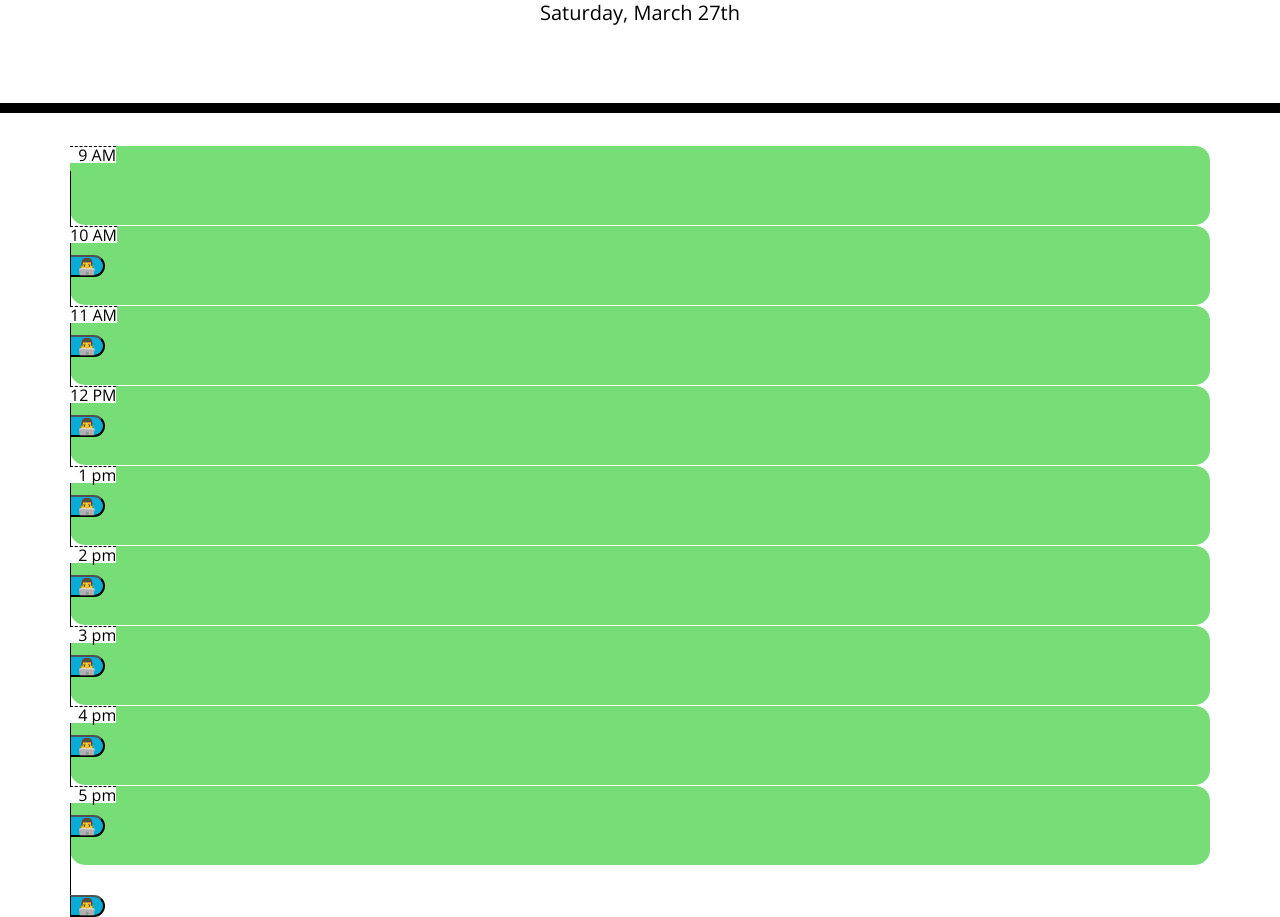
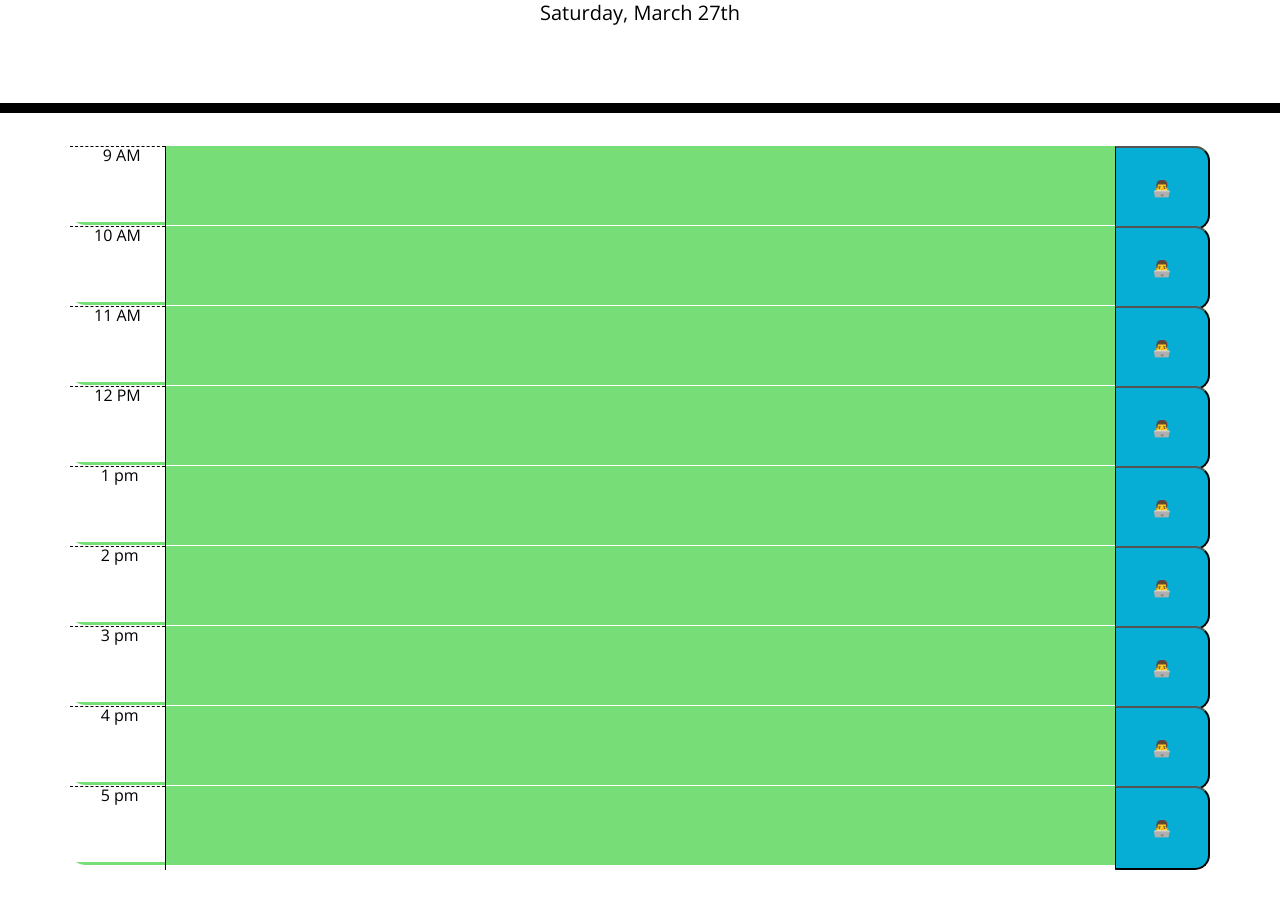
Before and after one commit to Joshwrightdev/Work-Day-Scheduler, a plain HTML site: page index.html in a window 1280 px wide. Shown: the part 191-1108 px from the top of the page. After the commit the page ends 1061 px from the top, so only its background shows below. Drawn offline with nearby package versions, Linux system fonts and the light colour scheme.

Commit message:
almost working

```diff
--- a/Assets/js/scripts.js
+++ b/Assets/js/scripts.js
@@ -4,7 +4,6 @@ var timeRow = $(".time-row");
 var currentDate = moment().format("dddd, MMMM Do");
 var currentHour = moment().format("H");
 var toDoItems = [];
-console.log(currentHour)
 
 // An array of objects
 function startSchedule() {
@@ -79,6 +78,19 @@ $(document).ready(function () {
 
   //render schedule from local storage
   renderSchedule();
-  //when a todo item save button is clicked, save it
-  scheduleArea.on("click", "button", saveIt);
+  //".savBtn"when a todo item save button is clicked, save it
+  $(".saveBtn").on("click",function(){
+    var time = $(this).parent().attr("data-hour");
+    var userInput =$(this).siblings("textarea").val();
+    console.log(time)
+    console.log(userInput)
+    localStorage.setItem(time, userInput);
+
+  }
+  );
+  for (let i= 9; i< 18; i++) {
+    $("#"+i).val(localStorage.getItem(i));
+    console.log(i)
+  }
+
 });
--- a/Assets/style.css
+++ b/Assets/style.css
@@ -1,3 +1,5 @@
+
+
 body {
   font-family: 'Open Sans', sans-serif;
   font-size: 16px;
@@ -25,7 +27,7 @@ textarea {
   white-space: pre-wrap;
 }
 
-.time-block {
+.time-block{
   text-align: center;
   border-radius: 15px;
 }
@@ -65,7 +67,7 @@ textarea {
   color: white;
 }
 
-.saveBtn i:hover {
+.saveBtn:hover{
   font-size: 20px;
   transition: all 0.3s ease-in-out;
 }
--- a/index.html
+++ b/index.html
@@ -28,114 +28,114 @@
       <p class="lead">A simple calendar app for scheduling your work day</p>
       <p id="currentDay" class="lead"></p>
     </header>
-    <div class="container">
+    <div class="container schedule">
       <!-- Timeblocks go here -->
-      <section class="time-block row time-row" data-hour="5">
-        <label class="hour" for="">  9 AM</label>
+      <section class="time-block row time-row" data-hour="9">
+        <label class="hour col-md-1" for>  9 AM</label>
         <textarea
-          class="description"
-          id=""
-          name=""
+          id="9"
+          class="description col-md-10"
+
           rows="4"
           cols="125"
         ></textarea>
-        <button class="saveBtn">👨‍💻</button>
+        <button class="saveBtn col-md-1">👨‍💻</button>
       </section>
 
-      <section class="time-block row  time-row" data-hour="10">
-        <label class="hour" for="">10 AM</label>
+      <section class="time-block row time-row" data-hour="10">
+        <label class="hour col-md-1" for="">10 AM</label>
         <textarea
-          class="description"
-          id=""
-          name=""
+        id="10"
+          class="description col-md-10"
+
           rows="4"
           cols="125"
         ></textarea>
-        <button class="saveBtn">👨‍💻</button>
+        <button class="saveBtn col-md-1">👨‍💻</button>
       </section>
 
       <section class="time-block row time-row" data-hour="11">
-        <label class="hour" for="">11 AM</label>
+        <label class="hour col-md-1" for>11 AM</label>
         <textarea
-          class="description"
-          id=""
-          name=""
+        id="1"
+        class="description col-md-10"
+
           rows="4"
           cols="125"
         ></textarea>
-        <button class="saveBtn">👨‍💻</button>
+        <button class="saveBtn col-md-1">👨‍💻</button>
       </section>
 
       <section class="time-block row time-row" data-hour="12">
-        <label class="hour" for="">12 PM</label>
+        <label class="hour col-md-1" for>12 PM</label>
         <textarea
-          class="description"
-          id=""
-          name=""
+        id="10"
+        class="description col-md-10"
+
           rows="4"
           cols="125"
         ></textarea>
-        <button class="saveBtn">👨‍💻</button>
+        <button class="saveBtn col-md-1">👨‍💻</button>
       </section>
 
       <section class="time-block row time-row" data-hour="13">
-        <label class="hour" for="">  1 pm</label>
+        <label class="hour col-md-1" for> 1 pm</label>
         <textarea
-          class="description"
-          id=""
-          name=""
+        id="10"
+        class="description col-md-10"
+
           rows="4"
           cols="125"
         ></textarea>
-        <button class="saveBtn">👨‍💻</button>
+        <button class="saveBtn col-md-1">👨‍💻</button>
       </section>
 
-      <section class="time-block row  time-row" data-hour="14">
-        <label class="hour" for="">  2 pm</label>
+      <section class="time-block row time-row" data-hour="14">
+        <label class="hour col-md-1" for> 2 pm</label>
         <textarea
-          class="description"
-          id=""
-          name=""
+        id="10"
+        class="description col-md-10"
+
           rows="4"
           cols="125"
         ></textarea>
-        <button class="saveBtn">👨‍💻</button>
+        <button class="saveBtn col-md-1">👨‍💻</button>
       </section>
 
-      <section class="time-block row  time-row" data-hour="15">
-        <label class="hour" for="">  3 pm</label>
+      <section class="time-block row time-row" data-hour="15">
+        <label class="hour col-md-1" for> 3 pm</label>
         <textarea
-          class="description"
-          id=""
-          name=""
+        id="10"
+        class="description col-md-10"
+
           rows="4"
           cols="125"
         ></textarea>
-        <button class="saveBtn ">👨‍💻</button>
+        <button class="saveBtn col-md-1">👨‍💻</button>
       </section>
 
-      <section class="time-block row  time-row" data-hour="16">
-        <label class="hour" for="">  4 pm</label>
+      <section class="time-block row time-row" data-hour="16">
+        <label class="hour col-md-1" for> 4 pm</label>
         <textarea
-          class="description"
-          id=""
-          name=""
+        id="10"
+        class="description col-md-10"
+
           rows="4"
           cols="125"
         ></textarea>
-        <button class="saveBtn">👨‍💻</button>
+        <button class="saveBtn col-md-1">👨‍💻</button>
       </section>
 
-      <section class="time-block row  time-row" data-hour="17">
-        <label class="hour" for="">  5 pm</label>
+      <section class="time-block row time-row" data-hour="17">
+        <label class="hour col-md-1" for> 5 pm</label>
         <textarea
-          class="description"
-          id=""
-          name=""
+        id="10"
+        class="description col-md-10"
+
           rows="4"
           cols="125"
         ></textarea>
-        <button class="saveBtn ">👨‍💻</button>
+        <button class="saveBtn col-md-1">👨‍💻</button>
       </section>
     </div>
 
```
